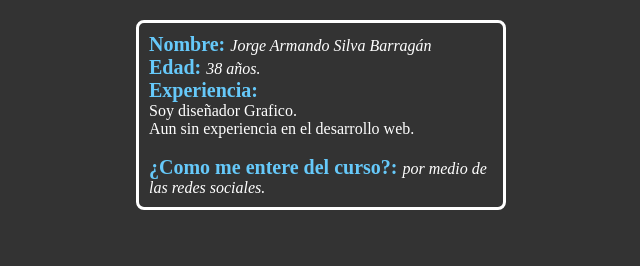
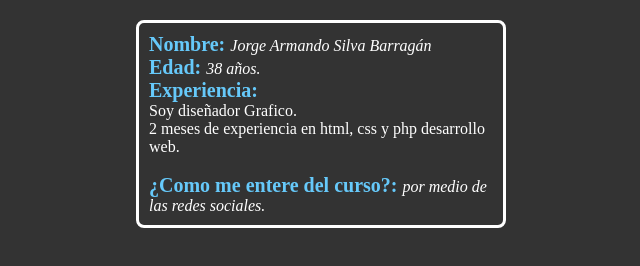
Before and after one commit to JorgeArmandoSB/configuracion_25_08_2022, a plain HTML site: page index.html in a window 1280 px wide. Shown: the whole page, without its empty margins (319-959 px from the left). Drawn offline with Linux system fonts and the light colour scheme.

Commit message:
cambios en la experiencia

```diff
--- a/index.html
+++ b/index.html
@@ -12,7 +12,7 @@
     <div>
         <b>Nombre: </b><em>Jorge Armando Silva Barragán</em> <br>
         <b>Edad: </b><em>38 años.</em> <br>
-        <b>Experiencia: </b> <p>Soy diseñador Grafico. <br> Aun sin experiencia en el desarrollo web.</p> <br>
+        <b>Experiencia: </b> <p>Soy diseñador Grafico. <br> 2 meses de experiencia en html, css y php desarrollo web.</p> <br>
         <b>¿Como me entere del curso?: </b><em>por medio de las redes sociales.</em> <br>
     </div>
 </body>
```
